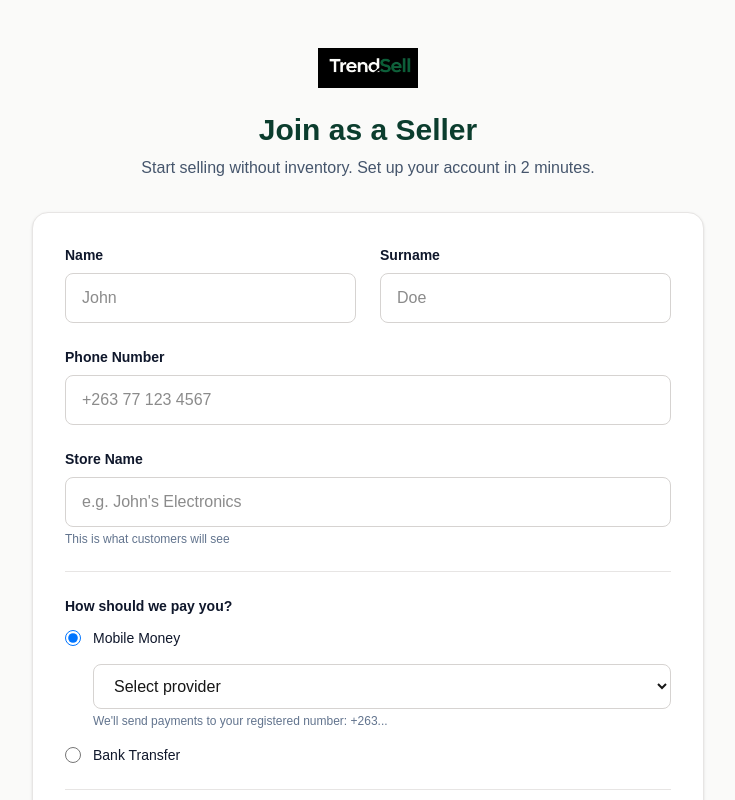
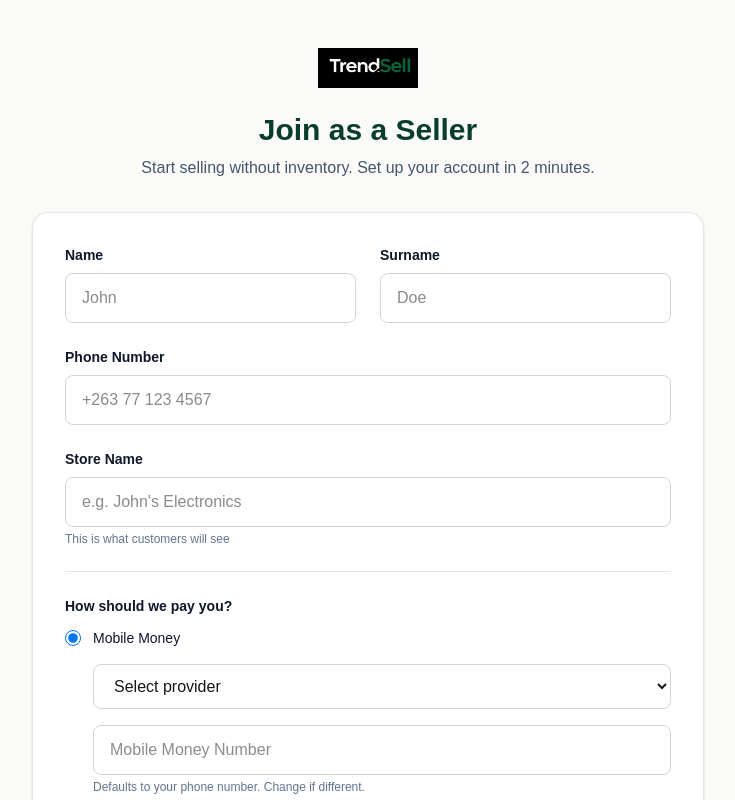
Before and after one commit to sikhumbuzilesncube/Trendsell-pro, a Next.js app: page /signup/seller in a window 1280 px wide. Both pictures are taken after a click on the radio button "Mobile Money". Shown: the top 800 px of the page, without its empty margins (272-1007 px from the left). Built offline with nearby package versions, Linux system fonts and the light colour scheme.

Commit message:
Fix seller signup form

```diff
--- a/src/app/signup/seller/page.tsx
+++ b/src/app/signup/seller/page.tsx
@@ -28,24 +28,31 @@ export default function SellerSignup() {
     storeName: '',
     paymentMethod: '',
     mobileMoneyProvider: '',
+    mobileMoneyNumber: '',
     bank: '',
     accountNumber: '',
     password: '',
     confirmPassword: '',
   })
 
-  const [showAccountNumber, setShowAccountNumber] = useState(false)
-
   const handleChange = (e: React.ChangeEvent<HTMLInputElement | HTMLSelectElement>) => {
     const { name, value } = e.target
     setFormData(prev => ({...prev, [name]: value }))
 
-    if (name === 'bank') {
-      setShowAccountNumber(value!== '')
+    // Auto-fill mobile money number with main phone when provider is selected
+    if (name === 'mobileMoneyProvider' && value &&!formData.mobileMoneyNumber) {
+      setFormData(prev => ({...prev, mobileMoneyNumber: prev.phone }))
     }
+
+    // Reset fields when switching payment method
     if (name === 'paymentMethod') {
-      setShowAccountNumber(false)
-      setFormData(prev => ({...prev, bank: '', mobileMoneyProvider: '' }))
+      setFormData(prev => ({
+       ...prev,
+        bank: '',
+        accountNumber: '',
+        mobileMoneyProvider: '',
+        mobileMoneyNumber: ''
+      }))
     }
   }
 
@@ -57,8 +64,18 @@ export default function SellerSignup() {
       return
     }
 
+    if (formData.paymentMethod === 'mobile' &&!formData.mobileMoneyProvider) {
+      alert('Please select a mobile money provider')
+      return
+    }
+
+    if (formData.paymentMethod === 'bank' &&!formData.bank) {
+      alert('Please select your bank')
+      return
+    }
+
     console.log('Seller signup:', formData)
-    alert('Signup submitted! We will connect this to the database next.')
+    alert('Account created! Check console for data. Next we connect the database.')
   }
 
   return (
@@ -174,7 +191,7 @@ export default function SellerSignup() {
                 </div>
 
                 {formData.paymentMethod === 'mobile' && (
-                  <div className="ml-7">
+                  <div className="ml-7 space-y-4">
                     <select
                       name="mobileMoneyProvider"
                       required
@@ -187,9 +204,21 @@ export default function SellerSignup() {
                       <option value="OneMoney">OneMoney</option>
                       <option value="InnBucks">InnBucks</option>
                     </select>
-                    <p className="mt-1 text-xs text-slate-500">
-                      We'll send payments to your registered number: {formData.phone || '+263...'}
-                    </p>
+
+                    <div>
+                      <input
+                        type="tel"
+                        name="mobileMoneyNumber"
+                        required
+                        value={formData.mobileMoneyNumber}
+                        onChange={handleChange}
+                        className="w-full px-4 py-3 border border-stone-300 rounded-lg focus:ring-2 focus:ring-[#0B3D2E] focus:border-transparent outline-none transition"
+                        placeholder="Mobile Money Number"
+                      />
+                      <p className="mt-1 text-xs text-slate-500">
+                        Defaults to your phone number. Change if different.
+                      </p>
+                    </div>
                   </div>
                 )}
 
@@ -224,7 +253,7 @@ export default function SellerSignup() {
                       ))}
                     </select>
 
-                    {showAccountNumber && (
+                    {formData.bank && (
                       <div>
                         <input
                           type="text"
```
